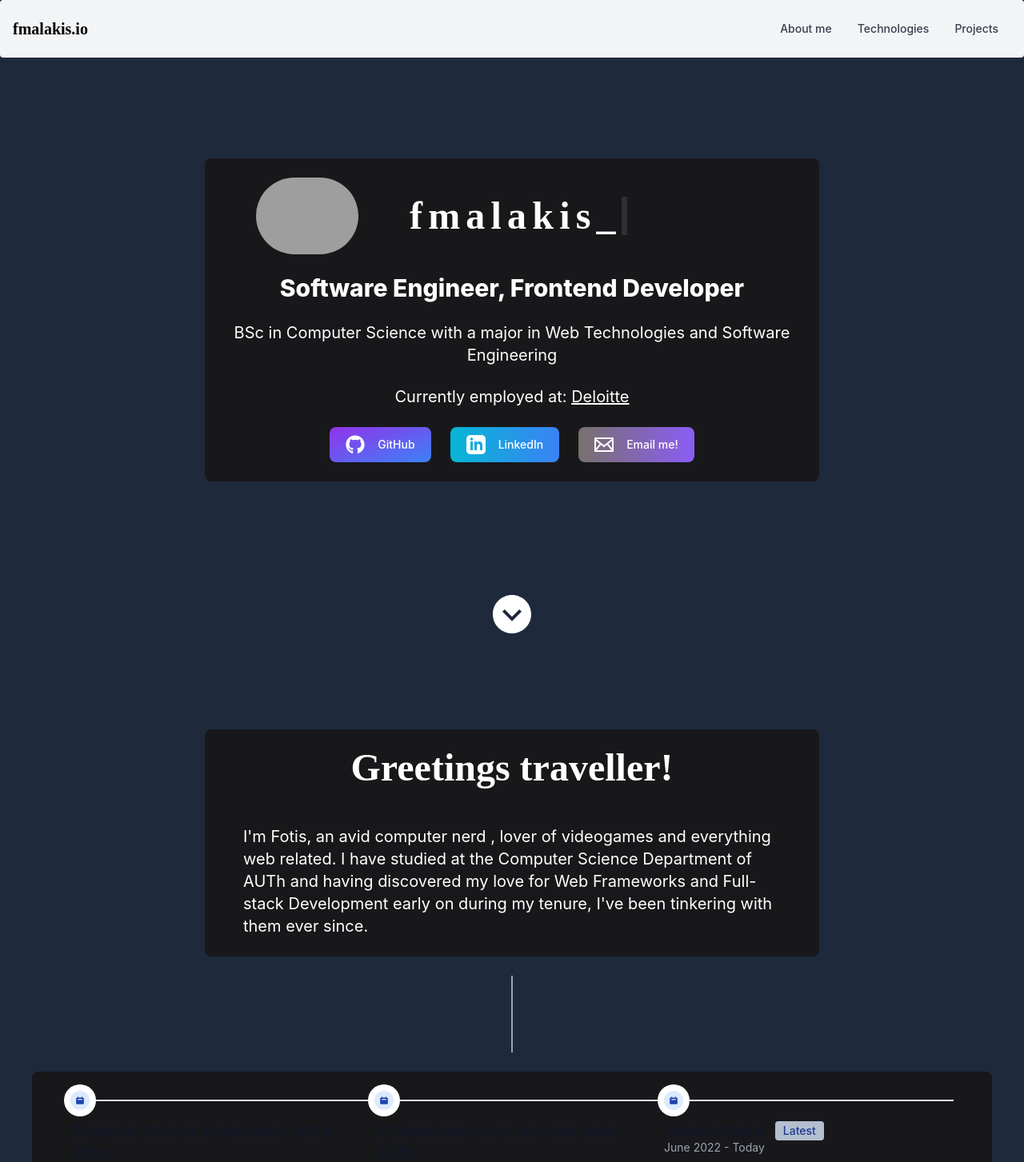
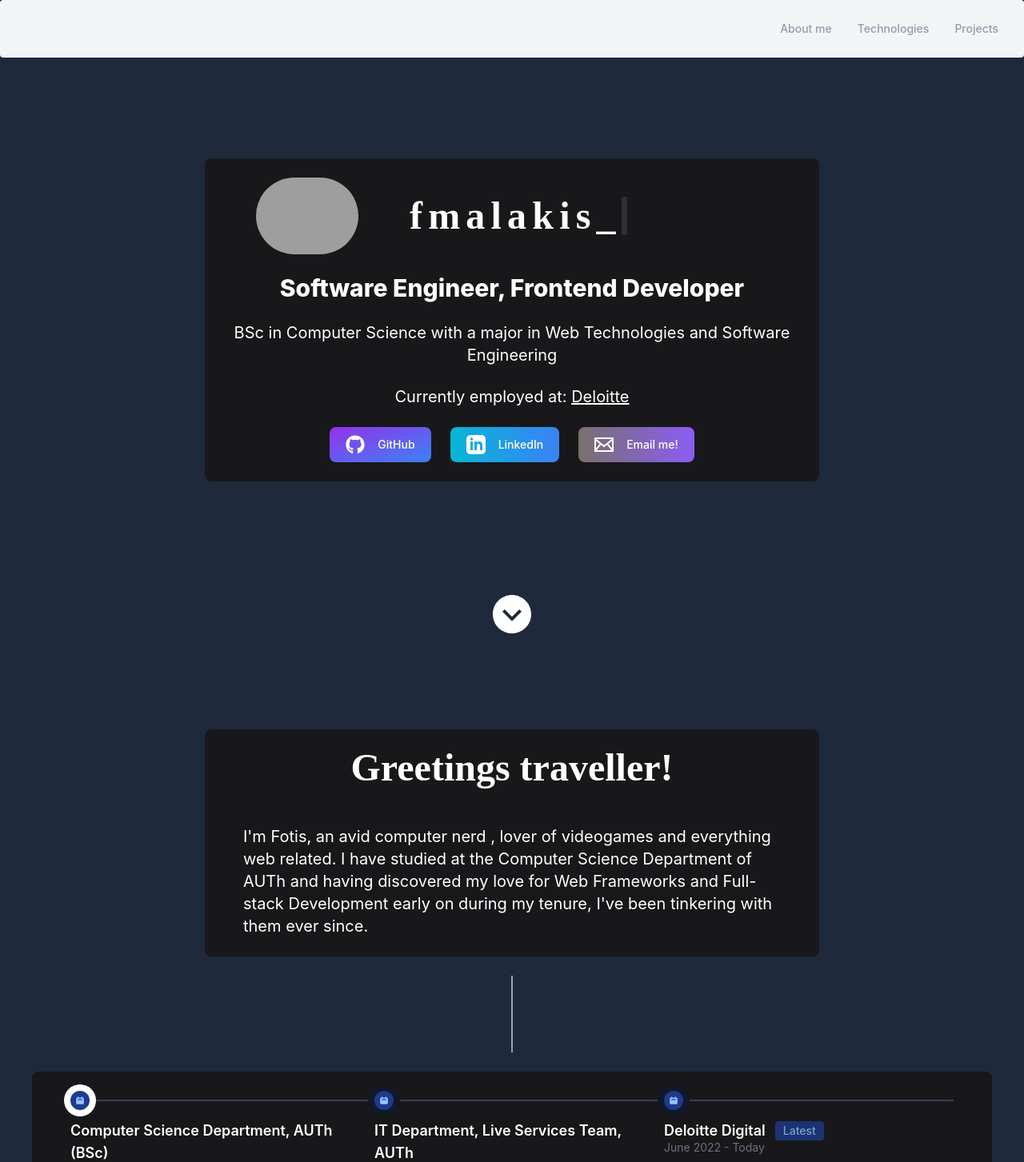
Before and after one commit to fmalakis/fmalakis-io, a React (Create React App) app: page / in a window 1280 px wide. Shown: the top 1453 px of the page at 80% size. Built offline with nearby package versions, Linux system fonts and the light colour scheme; grey boxes are pictures that could not be loaded.

Commit message:
Fix light mode styling

```diff
--- a/src/components/Navbar/Navbar.js
+++ b/src/components/Navbar/Navbar.js
@@ -13,11 +13,11 @@ const Navbar = (props) => {
 
     return (
         <nav
-            className={`${props.className} fixed w-full z-20 bg-white border-gray-200 px-2 sm:px-4 py-2.5 rounded dark:bg-gray-900 duration-300 opacity-100 md:lg:opacity-95`}
+            className={`${props.className} fixed w-full z-20 bg-white px-2 sm:px-4 py-2.5 rounded bg-gray-900 duration-300 opacity-100 md:lg:opacity-95`}
         >
             <div className="flex flex-wrap items-center justify-between">
                 <a href="#start" class="flex items-center pl-4 md:lg:pl-0">
-                    <span class="self-center text-xl font-semibold whitespace-nowrap dark:text-white font-silkscreen">
+                    <span class="self-center text-xl font-semibold whitespace-nowrap text-white font-silkscreen">
                         fmalakis.io
                     </span>
                 </a>
@@ -25,7 +25,7 @@ const Navbar = (props) => {
                     data-collapse-toggle="navbar-default"
                     onClick={handleShowNavbarClick}
                     type="button"
-                    className="inline-flex items-center p-2 ml-3 text-sm text-gray-500 rounded-lg md:hidden hover:bg-gray-100 focus:outline-none focus:ring-2 focus:ring-gray-200 dark:text-gray-400 dark:hover:bg-gray-700 dark:focus:ring-gray-600"
+                    className="inline-flex items-center p-2 ml-3 text-sm rounded-lg md:hidden focus:outline-none focus:ring-2 text-gray-400hover:bg-gray-700 focus:ring-gray-600"
                     aria-controls="navbar-default"
                     aria-expanded="false"
                 >
@@ -50,12 +50,12 @@ const Navbar = (props) => {
                     } w-full md:block md:w-auto`}
                     id="navbar-default"
                 >
-                    <ul className="flex flex-col p-4 mt-4 border border-gray-100 rounded-lg bg-gray-50 md:flex-row md:space-x-8 md:mt-0 md:text-sm md:font-medium md:border-0 md:bg-white dark:bg-gray-800 md:dark:bg-gray-900 dark:border-gray-700">
+                    <ul className="flex flex-col p-4 mt-4 border rounded-lg md:flex-row md:space-x-8 md:mt-0 md:text-sm md:font-medium md:border-0 md:bg-white bg-gray-800 md:bg-gray-900 border-gray-700">
                         <li>
                             <a
                                 href="#about"
                                 onClick={handleAnchorClick}
-                                className="block py-2 pl-3 pr-4 text-gray-700 rounded hover:bg-gray-100 md:hover:bg-transparent md:border-0 md:hover:text-blue-700 md:p-0 dark:text-gray-400 md:dark:hover:text-white dark:hover:bg-gray-700 dark:hover:text-white md:dark:hover:bg-transparent"
+                                className="block py-2 pl-3 pr-4 rounded hover:bg-gray-100 md:hover:bg-transparent md:border-0 md:hover:text-blue-700 md:p-0 text-gray-400 md:hover:text-white dark:hover:bg-gray-700 dark:hover:text-white md:dark:hover:bg-transparent"
                             >
                                 About me
                             </a>
@@ -64,7 +64,7 @@ const Navbar = (props) => {
                             <a
                                 href="#technologies"
                                 onClick={handleAnchorClick}
-                                className="block py-2 pl-3 pr-4 text-gray-700 rounded hover:bg-gray-100 md:hover:bg-transparent md:border-0 md:hover:text-blue-700 md:p-0 dark:text-gray-400 md:dark:hover:text-white dark:hover:bg-gray-700 dark:hover:text-white md:dark:hover:bg-transparent"
+                                className="block py-2 pl-3 pr-4 rounded hover:bg-gray-100 md:hover:bg-transparent md:border-0 md:hover:text-blue-700 md:p-0 text-gray-400 md:hover:text-white dark:hover:bg-gray-700 dark:hover:text-white md:dark:hover:bg-transparent"
                             >
                                 Technologies
                             </a>
@@ -73,7 +73,7 @@ const Navbar = (props) => {
                             <a
                                 href="#projects"
                                 onClick={handleAnchorClick}
-                                className="block py-2 pl-3 pr-4 text-gray-700 rounded hover:bg-gray-100 md:hover:bg-transparent md:border-0 md:hover:text-blue-700 md:p-0 dark:text-gray-400 md:dark:hover:text-white dark:hover:bg-gray-700 dark:hover:text-white md:dark:hover:bg-transparent"
+                                className="block py-2 pl-3 pr-4 rounded hover:bg-gray-100 md:hover:bg-transparent md:border-0 md:hover:text-blue-700 md:p-0 text-gray-400 md:hover:text-white dark:hover:bg-gray-700 dark:hover:text-white md:dark:hover:bg-transparent"
                             >
                                 Projects
                             </a>
--- a/src/components/Timeline/Timeline.js
+++ b/src/components/Timeline/Timeline.js
@@ -4,10 +4,10 @@ const Timeline = () => {
             <ol class="items-start sm:flex bg-zinc-900 rounded-lg py-6 card p-12">
                 <li class="relative mb-6 sm:mb-0">
                     <div class="flex items-center">
-                        <div class="z-10 flex items-center justify-center w-6 h-6 bg-blue-100 rounded-full ring-0 ring-white dark:bg-blue-900 sm:ring-8 dark:ring-gray-900 shrink-0">
+                        <div class="z-10 flex items-center justify-center w-6 h-6 rounded-full ring-0 ring-white bg-blue-900 sm:ring-8 ring-gray-900 shrink-0">
                             <svg
                                 aria-hidden="true"
-                                class="w-3 h-3 text-blue-800 dark:text-blue-300"
+                                class="w-3 h-3 text-blue-300"
                                 fill="currentColor"
                                 viewBox="0 0 20 20"
                                 xmlns="http://www.w3.org/2000/svg"
@@ -19,16 +19,16 @@ const Timeline = () => {
                                 ></path>
                             </svg>
                         </div>
-                        <div class="hidden sm:flex w-full bg-gray-200 h-0.5 dark:bg-gray-700"></div>
+                        <div class="hidden sm:flex w-full h-0.5 bg-gray-700"></div>
                     </div>
                     <div class="mt-3 sm:pr-8">
-                        <h3 class="text-lg font-semibold text-gray-900 dark:text-white">
+                        <h3 class="text-lg font-semibold text-white">
                             Computer Science Department, AUTh (BSc)
                         </h3>
-                        <time class="block mb-2 text-sm font-normal leading-none text-gray-400 dark:text-gray-500">
+                        <time class="block mb-2 text-sm font-normal leading-none text-gray-500">
                             2019 - Today
                         </time>
-                        <p class="text-base font-normal text-gray-500 dark:text-gray-400">
+                        <p class="text-base font-normal text-gray-400">
                             Double Major on Software Engineering, Data and Web
                             Science
                         </p>
@@ -36,10 +36,10 @@ const Timeline = () => {
                 </li>
                 <li class="relative mb-6 sm:mb-0">
                     <div class="flex items-center">
-                        <div class="z-10 flex items-center justify-center w-6 h-6 bg-blue-100 rounded-full ring-0 ring-white dark:bg-blue-900 sm:ring-8 dark:ring-gray-900 shrink-0">
+                        <div class="z-10 flex items-center justify-center w-6 h-6 rounded-full ring-0 bg-blue-900 sm:ring-8 ring-gray-900 shrink-0">
                             <svg
                                 aria-hidden="true"
-                                class="w-3 h-3 text-blue-800 dark:text-blue-300"
+                                class="w-3 h-3 text-blue-300"
                                 fill="currentColor"
                                 viewBox="0 0 20 20"
                                 xmlns="http://www.w3.org/2000/svg"
@@ -51,16 +51,16 @@ const Timeline = () => {
                                 ></path>
                             </svg>
                         </div>
-                        <div class="hidden sm:flex w-full bg-gray-200 h-0.5 dark:bg-gray-700"></div>
+                        <div class="hidden sm:flex w-full h-0.5 bg-gray-700"></div>
                     </div>
                     <div class="mt-3 sm:pr-8">
-                        <h3 class="text-lg font-semibold text-gray-900 dark:text-white">
+                        <h3 class="text-lg font-semibold text-white">
                             IT Department, Live Services Team, AUTh
                         </h3>
-                        <time class="block mb-2 text-sm font-normal leading-none text-gray-400 dark:text-gray-500">
+                        <time class="block mb-2 text-sm font-normal leading-none text-gray-500">
                             November 2021 - June 2022
                         </time>
-                        <p class="text-base font-normal text-gray-500 dark:text-gray-400 max-w-md">
+                        <p class="text-base font-normal text-gray-400 max-w-md">
                             Part of the Live Services team, helped develop and
                             test the open source registrar platform,{" "}
                             <a
@@ -75,10 +75,10 @@ const Timeline = () => {
                 </li>
                 <li class="relative mb-6 sm:mb-0">
                     <div class="flex items-center">
-                        <div class="z-10 flex items-center justify-center w-6 h-6 bg-blue-100 rounded-full ring-0 ring-white dark:bg-blue-900 sm:ring-8 dark:ring-gray-900 shrink-0">
+                        <div class="z-10 flex items-center justify-center w-6 h-6 rounded-full ring-0 bg-blue-900 sm:ring-8 ring-gray-900 shrink-0">
                             <svg
                                 aria-hidden="true"
-                                class="w-3 h-3 text-blue-800 dark:text-blue-300"
+                                class="w-3 h-3 text-blue-300"
                                 fill="currentColor"
                                 viewBox="0 0 20 20"
                                 xmlns="http://www.w3.org/2000/svg"
@@ -90,19 +90,19 @@ const Timeline = () => {
                                 ></path>
                             </svg>
                         </div>
-                        <div class="hidden sm:flex w-full bg-gray-200 h-0.5 dark:bg-gray-700"></div>
+                        <div class="hidden sm:flex w-full h-0.5 bg-gray-700"></div>
                     </div>
                     <div class="mt-3 sm:pr-8">
-                        <h3 class="text-lg font-semibold text-gray-900 dark:text-white items-center flex">
+                        <h3 class="text-lg font-semibold text-white items-center flex">
                             Deloitte Digital
-                            <span class="animate-pulse bg-blue-100 text-blue-800 text-sm font-medium mr-2 px-2.5 py-0.5 rounded dark:bg-blue-900 dark:text-blue-300 ml-3">
+                            <span class="animate-pulse text-sm font-medium mr-2 px-2.5 py-0.5 rounded bg-blue-900 text-blue-300 ml-3">
                                 Latest
                             </span>
                         </h3>
-                        <time class="block mb-2 text-sm font-normal leading-none text-gray-400 dark:text-gray-500">
+                        <time class="block mb-2 text-sm font-normal leading-none text-gray-500">
                             June 2022 - Today
                         </time>
-                        <p class="text-base font-normal text-gray-500 dark:text-gray-400 max-w-md">
+                        <p class="text-base font-normal text-gray-400 max-w-md">
                             Started my professional journey as a Business
                             Analyst, working on projects for Maserati and illy,
                             leveraging technologies such as React, Tailwind and
```
